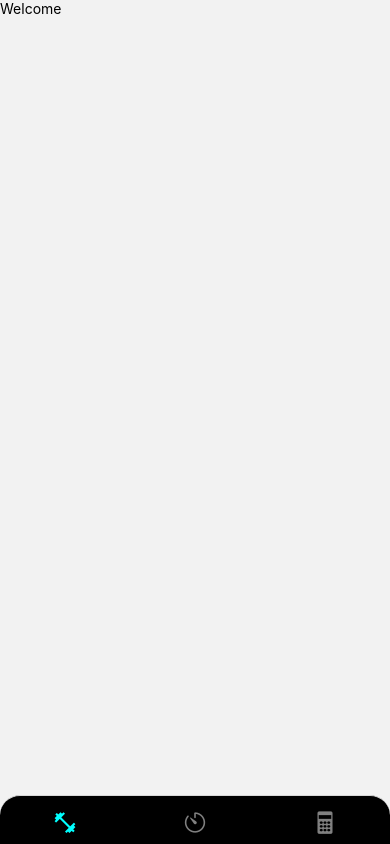
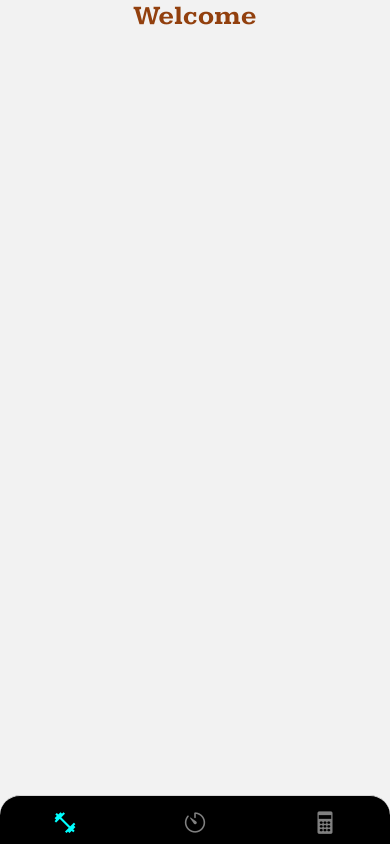
Before and after one commit to anowakowski/expo_reactnative_ShapeupUdemy, a React Native app: screen /Workout in a window 390 px wide. Built offline with nearby package versions, Linux system fonts and the light colour scheme.

Commit message:
added custom fonts

```diff
--- a/src/Components/Welcome.jsx
+++ b/src/Components/Welcome.jsx
@@ -1,10 +1,25 @@
 import { View, Text } from 'react-native'
 import React from 'react'
+import { useFonts } from 'expo-font';
 
 const Welcome = () => {
+  const [loaded, error] = useFonts({
+    Kameron: require('../../assets/fonts/Kameron-Bold.ttf'),
+  });
+
+  if (!loaded){
+    return null;
+  }
+
+
   return (
     <View>
-      <Text>Welcome</Text>
+      <Text style={{
+        fontFamily: "Kameron",
+        fontSize: 27,
+        textAlign: "center",
+        color: '#92400e'
+        }}>Welcome</Text>
     </View>
   );
 }
```
Also changed, not shown: assets/fonts/Kameron-Bold.ttf (added).
